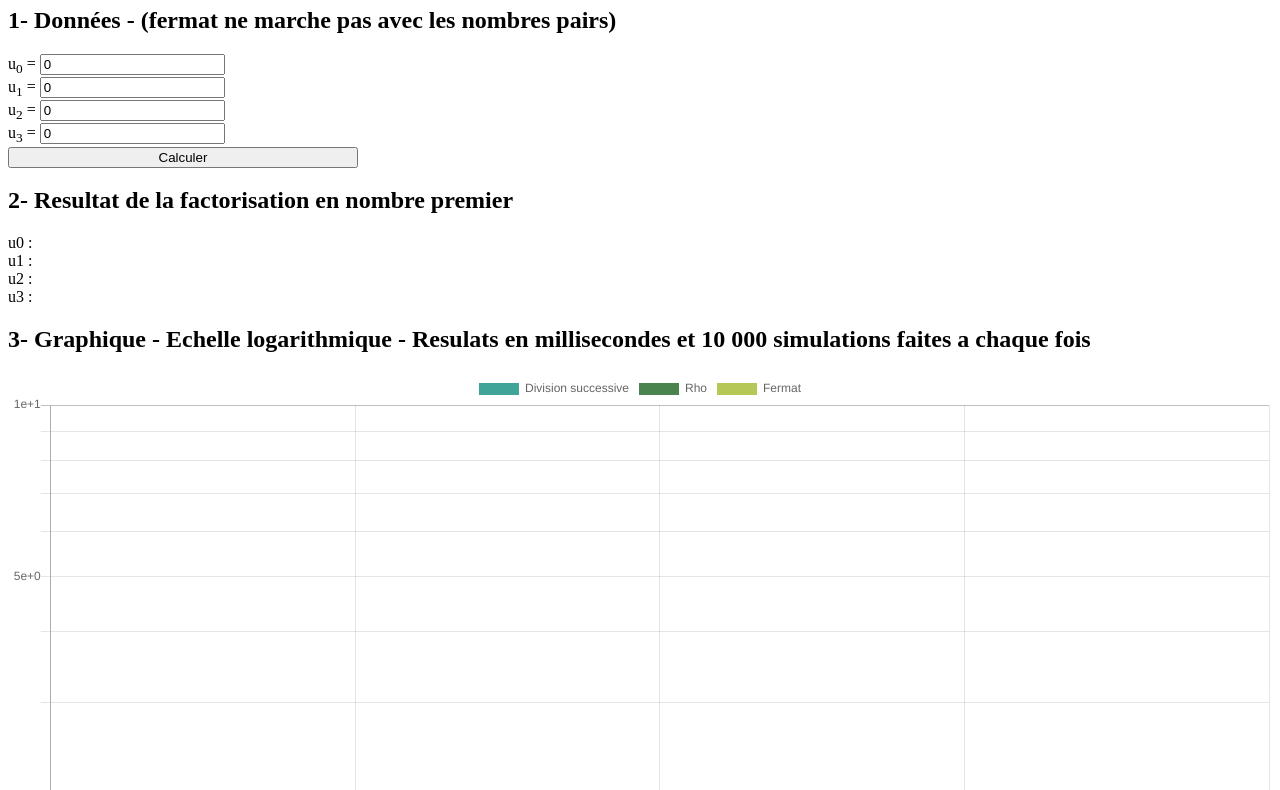
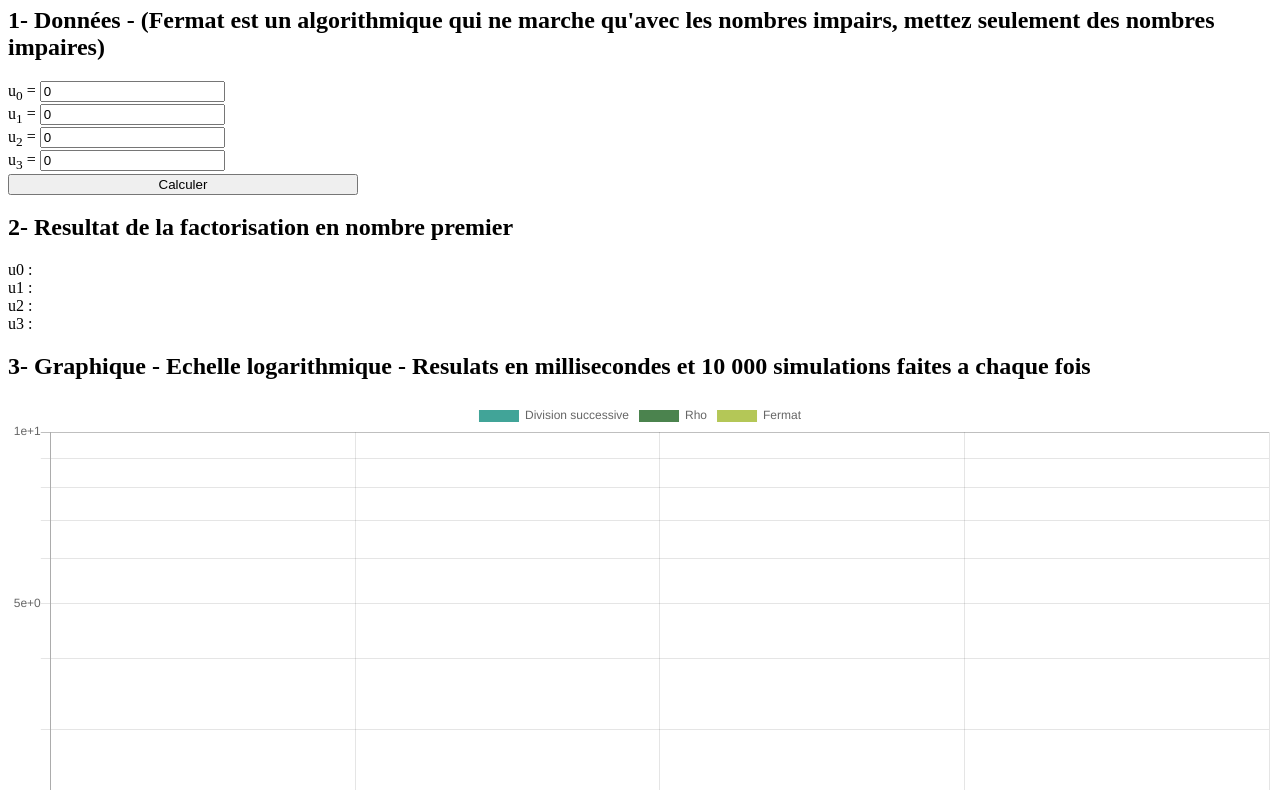
Before and after one commit to gaspardmoindrot/Groupe_G8C, a plain HTML site: page index.html in a window 1280 px wide. Shown: the part 73-863 px from the top of the page. Drawn offline with nearby package versions, Linux system fonts and the light colour scheme.

Commit message:
Update index.html

```diff
--- a/index.html
+++ b/index.html
@@ -8,7 +8,7 @@
 </head>
 <body>
 	<h1>Factorisation de nombre entier en facteur premier</h1>
-	<h2>1- Données - (fermat ne marche pas avec les nombres pairs)</h2>
+	<h2>1- Données - (Fermat est un algorithmique qui ne marche qu'avec les nombres impairs, mettez seulement des nombres impaires)</h2>
 	<tr>
 		<td> u<sub>0</sub> = </td>
 		<td><input type="text" id="u0" name="u0" value="0"></td>
```
